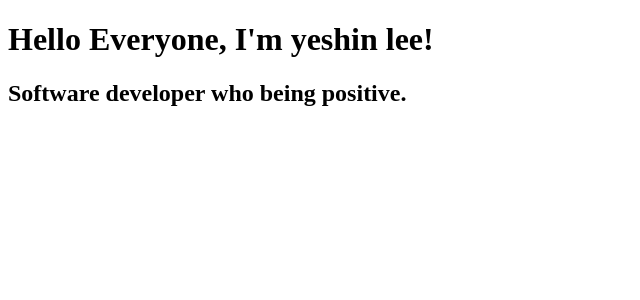
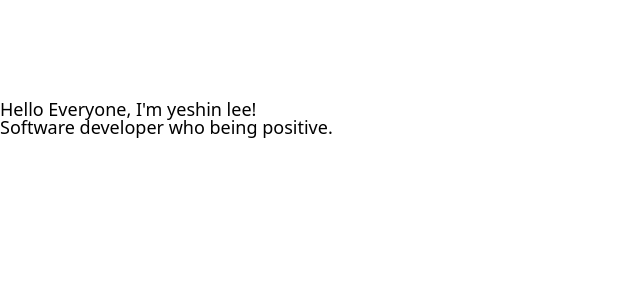
Before and after one commit to yeslee-v/personal_homepage, a Next.js app: page / in a window 1280 px wide. Shown: the top 300 px of the page, without its empty margins (0-640 px from the left). Built offline with nearby package versions, Linux system fonts and the light colour scheme.

Commit message:
Add css global

```diff
--- a/app/layout.tsx
+++ b/app/layout.tsx
@@ -1,3 +1,5 @@
+import "../styles/global.css";
+
 import { Metadata } from "next";
 
 export const metadata: Metadata = {
--- /dev/null
+++ b/styles/global.css
@@ -0,0 +1,147 @@
+html,
+body,
+div,
+span,
+applet,
+object,
+iframe,
+h1,
+h2,
+h3,
+h4,
+h5,
+h6,
+p,
+blockquote,
+pre,
+a,
+abbr,
+acronym,
+address,
+big,
+cite,
+code,
+del,
+dfn,
+em,
+img,
+ins,
+kbd,
+q,
+s,
+samp,
+small,
+strike,
+strong,
+sub,
+sup,
+tt,
+var,
+b,
+u,
+i,
+center,
+dl,
+dt,
+dd,
+ol,
+ul,
+li,
+fieldset,
+form,
+label,
+legend,
+table,
+caption,
+tbody,
+tfoot,
+thead,
+tr,
+th,
+td,
+article,
+aside,
+canvas,
+details,
+embed,
+figure,
+figcaption,
+footer,
+header,
+hgroup,
+menu,
+nav,
+output,
+ruby,
+section,
+summary,
+time,
+mark,
+audio,
+video {
+  margin: 0;
+  padding: 0;
+  border: 0;
+  font-size: 100%;
+  font: inherit;
+  vertical-align: baseline;
+}
+/* HTML5 display-role reset for older browsers */
+article,
+aside,
+details,
+figcaption,
+figure,
+footer,
+header,
+hgroup,
+menu,
+nav,
+section {
+  display: block;
+}
+
+body {
+  line-height: 1;
+}
+
+ol,
+ul {
+  list-style: none;
+}
+
+blockquote,
+q {
+  quotes: none;
+}
+
+blockquote:before,
+blockquote:after,
+q:before,
+q:after {
+  content: "";
+  content: none;
+}
+
+body {
+  padding-top: 100px;
+  font-family: system-ui, -apple-system, BlinkMacSystemFont, "Segoe UI", Roboto,
+    Oxygen, Ubuntu, Cantarell, "Open Sans", "Helvetica Neue", sans-serif;
+  /* background-color: black;
+  color: white; */
+  font-size: 18px;
+}
+
+a {
+  color: inherit;
+  text-decoration: none;
+}
+
+a:hover {
+  text-decoration: underline;
+}
+
+table {
+  border-collapse: collapse;
+  border-spacing: 0;
+}
```
